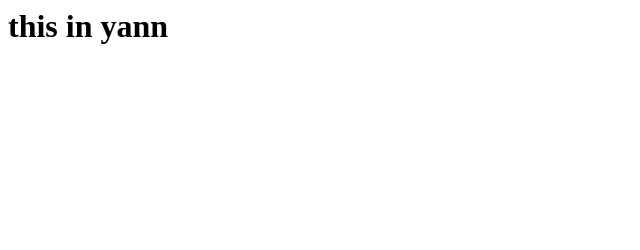
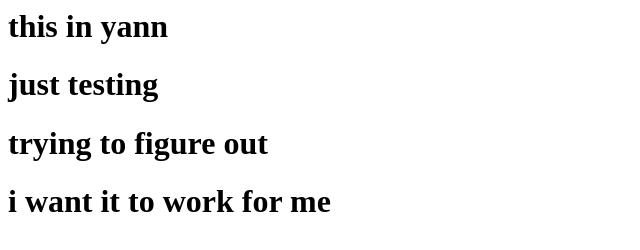
Before and after one commit to yann2022/dev, a plain HTML site: page index.html in a window 1280 px wide. Shown: the whole page, without its empty margins (0-640 px from the left). Drawn offline with Linux system fonts and the light colour scheme.

Commit message:
new change

```diff
--- a/index.html
+++ b/index.html
@@ -1 +1,4 @@
 <h1>this in yann</h1>
+<h1>just testing</h1>
+<h1>trying to figure out</h1>
+<h1>i want it to work for me</h1>
```
